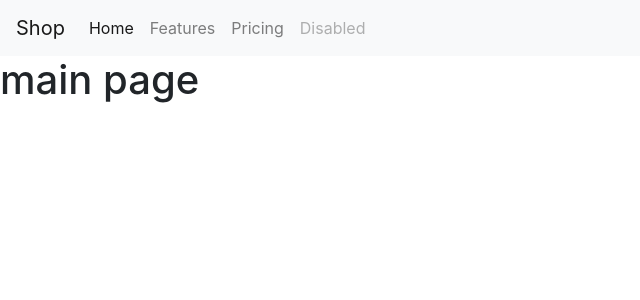
After one commit to juyeonshin/shop, a Django app: page / in a window 1280 px wide. The commit adds this page. Shown: the top 300 px of the page, without its empty margins (0-640 px from the left). Run offline with Django 3.2, Linux system fonts and the light colour scheme; some libraries are stand-ins or nearby versions.

Commit message:
main/nav바 링크연결

```diff
--- a/shop/shop/settings.py
+++ b/shop/shop/settings.py
@@ -9,7 +9,7 @@ https://docs.djangoproject.com/en/3.1/topics/settings/
 For the full list of settings and their values, see
 https://docs.djangoproject.com/en/3.1/ref/settings/
 """
-
+import os
 from pathlib import Path
 
 # Build paths inside the project like this: BASE_DIR / 'subdir'.
--- a/shop/shop/templates/base.html
+++ b/shop/shop/templates/base.html
@@ -11,6 +11,29 @@
     <title>Hello, world!</title>
   </head>
   <body>
+    <nav class="navbar navbar-expand-lg navbar-light bg-light">
+        <a class="navbar-brand" href="{% url 'main'%}">Shop</a>
+        <button class="navbar-toggler" type="button" data-toggle="collapse" data-target="#navbarNav" aria-controls="navbarNav" aria-expanded="false" aria-label="Toggle navigation">
+          <span class="navbar-toggler-icon"></span>
+        </button>
+        <div class="collapse navbar-collapse" id="navbarNav">
+          <ul class="navbar-nav">
+            <li class="nav-item active">
+              <a class="nav-link" href="{% url 'main' %}">Home <span class="sr-only">(current)</span></a>
+            </li>
+            <li class="nav-item">
+              <a class="nav-link" href="{% url 'introduction:profile' %}">Features</a>
+            </li>
+            <li class="nav-item">
+              <a class="nav-link" href="{% url 'introduction:profile' %}">Pricing</a>
+            </li>
+            <li class="nav-item">
+              <a class="nav-link disabled" href="#" tabindex="-1" aria-disabled="true">Disabled</a>
+            </li>
+          </ul>
+        </div>
+      </nav>
+
     {% block content %}
     {% endblock %}
 
--- /dev/null
+++ b/shop/shop/templates/main.html
@@ -0,0 +1,4 @@
+{% extends 'base.html' %}
+{% block content %}
+<h1>main page</h1>
+{% endblock %}
--- a/shop/shop/urls.py
+++ b/shop/shop/urls.py
@@ -15,8 +15,10 @@ Including another URLconf
 """
 from django.contrib import admin
 from django.urls import path, include
+from . import views
 
 urlpatterns = [
     path('admin/', admin.site.urls),
     path('introduction/', include('introduction.urls')),
+    path('', views.main, name="main"),
 ]
--- /dev/null
+++ b/shop/shop/views.py
@@ -0,0 +1,4 @@
+from django.shortcuts import render
+
+def main(reqeust):
+    return render(reqeust, 'main.html')
```
